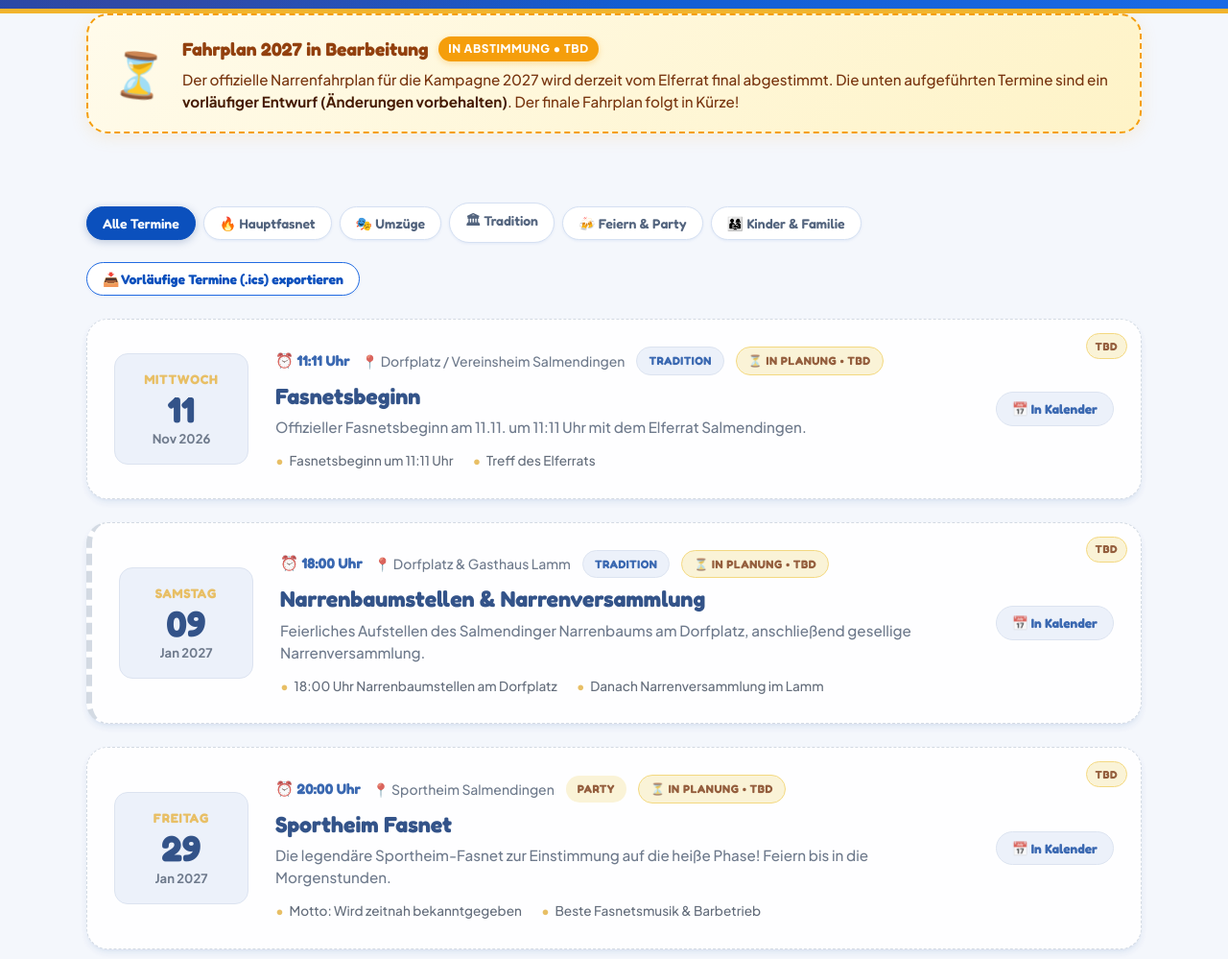
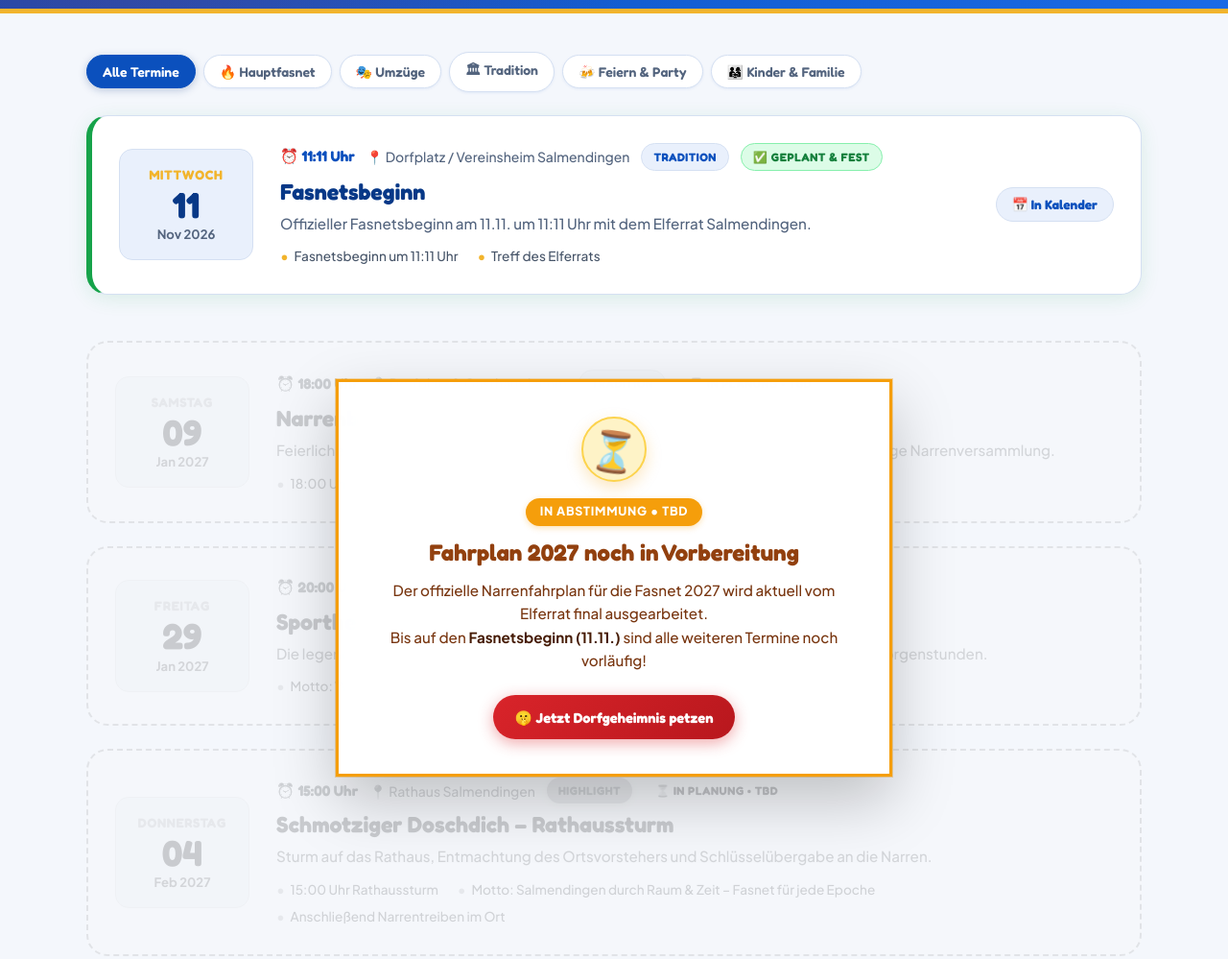
Before and after one commit to s0tt/fasnet, a plain HTML site: page index.html in a window 1280 px wide. Shown: the part 840-1839 px from the top of the page at 96% size. Drawn offline with Linux system fonts and the light colour scheme.

Commit message:
Overlay prominent TBD banner over greyed-out 2027 timetable, keep 11.11 and countdown active

```diff
--- a/css/fahrplan.css
+++ b/css/fahrplan.css
@@ -325,130 +325,184 @@
 }
 
 /* ==========================================================================
-   Timetable TBD / Work-in-Progress Notice & Greyed-out Styles
+   Timetable TBD Overlay & Greyed-out Treatment
    ========================================================================== */
-.timetable-tbd-banner {
-  background: linear-gradient(135deg, #fffbeb 0%, #fef3c7 100%);
-  border: 2px dashed #f59e0b;
-  border-radius: var(--radius-lg);
-  padding: 1.25rem 1.75rem;
+
+/* Confirmed 11.11. Event Wrapper */
+.confirmed-events-wrap {
+  margin-bottom: 1.5rem;
+}
+
+.confirmed-card {
+  border-left: 6px solid #16a34a !important;
+  box-shadow: 0 4px 20px rgba(22, 163, 74, 0.12) !important;
+}
+
+.badge-tag.badge-confirmed {
+  background: #dcfce7;
+  color: #15803d;
+  border: 1px solid #86efac;
+  font-weight: 800;
+}
+
+/* Wrapper for the tentative 2027 timetable */
+.tbd-timetable-wrapper {
+  position: relative;
+  border-radius: var(--radius-xl);
   margin-bottom: 2rem;
+}
+
+/* The Overlay Banner sitting right across the greyed-out fields */
+.tbd-overlay {
+  position: absolute;
+  top: 0;
+  left: 0;
+  right: 0;
+  bottom: 0;
+  z-index: 10;
+  pointer-events: none; /* Allows natural wheel/touch scrolling across fields */
   display: flex;
-  align-items: center;
-  gap: 1.25rem;
-  box-shadow: 0 4px 18px rgba(245, 158, 11, 0.12);
+  justify-content: center;
+  align-items: flex-start;
+  padding: 2.5rem 1rem;
+}
+
+.tbd-overlay-card {
+  pointer-events: auto; /* CTAs and links inside the card are clickable */
+  position: sticky;
+  top: 110px;
+  max-width: 580px;
+  width: 100%;
+  margin: 0 auto;
+  background: rgba(255, 255, 255, 0.96);
+  backdrop-filter: blur(16px);
+  -webkit-backdrop-filter: blur(16px);
+  border: 3px solid #f59e0b;
+  border-radius: var(--radius-xl);
+  padding: 2.25rem 2rem;
+  text-align: center;
+  box-shadow: 0 25px 60px rgba(0, 0, 0, 0.22), 0 0 0 1px rgba(245, 158, 11, 0.35);
   animation: fadeIn 0.4s ease;
 }
 
-.tbd-banner-icon {
-  font-size: 2.5rem;
+.tbd-overlay-icon-wrap {
+  width: 68px;
+  height: 68px;
+  margin: 0 auto 1rem;
+  background: #fef3c7;
+  border: 2px solid #fcd34d;
+  border-radius: 50%;
+  display: flex;
+  align-items: center;
+  justify-content: center;
+  box-shadow: 0 6px 16px rgba(245, 158, 11, 0.25);
+}
+
+.tbd-overlay-icon {
+  font-size: 2.2rem;
   line-height: 1;
-  flex-shrink: 0;
   animation: pulse-tbd-icon 2s infinite ease-in-out;
 }
 
 @keyframes pulse-tbd-icon {
   0%, 100% { transform: scale(1); }
-  50% { transform: scale(1.12) rotate(6deg); }
+  50% { transform: scale(1.15) rotate(8deg); }
 }
 
-.tbd-banner-content {
-  flex: 1;
-}
-
-.tbd-banner-title {
-  display: flex;
-  align-items: center;
-  flex-wrap: wrap;
-  gap: 0.65rem;
-  font-family: var(--font-heading);
-  font-size: 1.2rem;
-  font-weight: 800;
-  color: #92400e;
-  margin-bottom: 0.35rem;
-}
-
-.tbd-pill {
+.tbd-overlay-pill {
+  display: inline-block;
   font-family: var(--font-body);
-  font-size: 0.75rem;
+  font-size: 0.78rem;
   font-weight: 800;
   text-transform: uppercase;
-  letter-spacing: 0.05em;
+  letter-spacing: 0.06em;
   background: #f59e0b;
   color: #ffffff;
-  padding: 0.2rem 0.65rem;
+  padding: 0.28rem 0.9rem;
   border-radius: var(--radius-full);
+  margin-bottom: 0.85rem;
   box-shadow: 0 2px 6px rgba(245, 158, 11, 0.3);
 }
 
-.tbd-banner-text {
-  font-size: 0.95rem;
-  line-height: 1.5;
-  color: #78350f;
-  margin: 0;
+.tbd-overlay-title {
+  font-family: var(--font-heading);
+  font-size: 1.5rem;
+  font-weight: 800;
+  color: #92400e;
+  margin-bottom: 0.75rem;
+  line-height: 1.25;
 }
 
-.tbd-banner-text strong {
+.tbd-overlay-text {
+  font-size: 0.95rem;
+  line-height: 1.6;
+  color: #78350f;
+  margin-bottom: 1.5rem;
+}
+
+.tbd-overlay-text strong {
   color: #451a03;
 }
 
-/* Event Timeline / Cards */
+.tbd-overlay-actions {
+  display: flex;
+  flex-wrap: wrap;
+  gap: 0.75rem;
+  justify-content: center;
+}
+
+.tbd-cta-btn {
+  font-size: 0.92rem;
+  padding: 0.7rem 1.4rem;
+  display: inline-flex;
+  align-items: center;
+  gap: 0.4rem;
+}
+
+/* Greyed-out Event Fields Underneath */
+.tbd-events-grid {
+  display: flex;
+  flex-direction: column;
+  gap: 1.5rem;
+}
+
+.tbd-events-grid .event-card {
+  opacity: 0.22;
+  filter: grayscale(100%);
+  pointer-events: none !important;
+  user-select: none !important;
+  border: 2px dashed #94a3b8 !important;
+  background: #f8fafc !important;
+  box-shadow: none !important;
+  transform: none !important;
+  transition: none !important;
+}
+
+.tbd-events-grid .event-card .btn-cal-add {
+  display: none !important;
+}
+
+@media (max-width: 650px) {
+  .tbd-overlay-card {
+    top: 80px;
+    padding: 1.6rem 1.25rem;
+  }
+
+  .tbd-overlay-title {
+    font-size: 1.25rem;
+  }
+
+  .tbd-overlay-text {
+    font-size: 0.88rem;
+  }
+}
+
+/* Event Timeline / Cards Container */
 .events-container {
   display: flex;
   flex-direction: column;
   gap: 1.5rem;
   margin-bottom: 4rem;
-}
-
-/* Greyed-out In-Progress Treatment */
-.events-container.is-tbd .event-card {
-  opacity: 0.85;
-  filter: grayscale(22%);
-  border-style: dashed;
-  border-color: #cbd5e1;
-  transition: all var(--transition-normal);
-}
-
-.events-container.is-tbd .event-card:hover {
-  opacity: 1;
-  filter: grayscale(0%);
-  border-color: var(--color-primary-light);
-  transform: translateY(-3px);
-  box-shadow: var(--shadow-xl);
-}
-
-/* Corner Ribbon on Event Cards */
-.tbd-corner-ribbon {
-  position: absolute;
-  top: 14px;
-  right: 14px;
-  background: #fef3c7;
-  color: #92400e;
-  border: 1px solid #fcd34d;
-  font-family: var(--font-heading);
-  font-size: 0.72rem;
-  font-weight: 800;
-  letter-spacing: 0.05em;
-  padding: 0.2rem 0.55rem;
-  border-radius: var(--radius-full);
-  display: inline-flex;
-  align-items: center;
-  gap: 0.25rem;
-}
-
-.badge-tag.badge-tbd {
-  background: #fef3c7;
-  color: #92400e;
-  border: 1px solid #fcd34d;
-  font-weight: 700;
-}
-
-@media (max-width: 650px) {
-  .timetable-tbd-banner {
-    flex-direction: column;
-    align-items: flex-start;
-    padding: 1.25rem;
-  }
 }
 
 .event-card {
--- a/index.html
+++ b/index.html
@@ -79,8 +79,8 @@
         <!-- Hero Countdown: Across the Whole Horizontal -->
         <div class="hero-countdown-horizontal">
           <div class="countdown-bar-header">
-            <div class="countdown-tag-badge">Nächstes Highlight (vorläufig)</div>
-            <div class="countdown-event-name" id="countdown-event-name">Fasnetsbeginn (11.11.) – TBD</div>
+            <div class="countdown-tag-badge">Nächstes Highlight</div>
+            <div class="countdown-event-name" id="countdown-event-name">Fasnetsbeginn (11.11.)</div>
           </div>
           <div class="countdown-timer-horizontal">
             <div class="countdown-unit">
@@ -104,24 +104,8 @@
       </div>
     </section>
 
-    <!-- Narrenfahrplan Section (In Progress / TBD) -->
+    <!-- Narrenfahrplan Section -->
     <section class="container" id="fahrplan">
-
-      <!-- Timetable Work In Progress / TBD Notice Banner -->
-      <div class="timetable-tbd-banner">
-        <div class="tbd-banner-icon">⏳</div>
-        <div class="tbd-banner-content">
-          <div class="tbd-banner-title">
-            <span>Fahrplan 2027 in Bearbeitung</span>
-            <span class="tbd-pill">In Abstimmung • TBD</span>
-          </div>
-          <p class="tbd-banner-text">
-            Der offizielle Narrenfahrplan für die Kampagne 2027 wird derzeit vom Elferrat final abgestimmt.
-            Die unten aufgeführten Termine sind ein <strong>vorläufiger Entwurf (Änderungen vorbehalten)</strong>. Der finale Fahrplan folgt in Kürze!
-          </p>
-        </div>
-      </div>
-
       <div class="fahrplan-controls">
         <div class="filter-pills">
           <button class="filter-btn active" data-filter="all">Alle Termine</button>
@@ -132,13 +116,13 @@
           <button class="filter-btn" data-filter="kinder">👨‍👩‍👧 Kinder &amp; Familie</button>
         </div>
 
-        <button class="export-all-btn" id="export-all-ics-btn" title="Vorläufige Termine (.ics) in Kalender eintragen">
-          📥 Vorläufige Termine (.ics) exportieren
+        <button class="export-all-btn" id="export-all-ics-btn" style="display: none;" title="Alle Termine exportieren">
+          📥 Alle Termine (.ics) exportieren
         </button>
       </div>
 
-      <!-- Timeline Cards Container (Greyed out / TBD treatment) -->
-      <div class="events-container is-tbd" id="events-container">
+      <!-- Timeline Cards Container -->
+      <div class="events-container" id="events-container">
         <!-- Rendered dynamically by js/fahrplan.js -->
       </div>
 
--- a/js/fahrplan.js
+++ b/js/fahrplan.js
@@ -190,6 +190,49 @@
     }
   ];
 
+  // Render single event card HTML
+  function renderEventCardHtml(ev, isConfirmed) {
+    var cardClass = 'event-card' + (isConfirmed ? ' confirmed-card' : ' is-tbd-card') + (ev.featured ? ' featured' : '') + (ev.category === 'hauptfasnet' ? ' highlight' : '');
+    var subListHtml = ev.subPoints && ev.subPoints.length > 0
+      ? '<ul class="event-sub-points">' + ev.subPoints.map(function (p) { return '<li>' + p + '</li>'; }).join('') + '</ul>'
+      : '';
+
+    var badgeTagHtml = isConfirmed
+      ? '<span class="badge-tag ' + ev.badgeClass + '">' + ev.badge + '</span>' +
+        '<span class="badge-tag badge-confirmed">✅ Geplant &amp; Fest</span>'
+      : '<span class="badge-tag ' + ev.badgeClass + '">' + ev.badge + '</span>' +
+        '<span class="badge-tag badge-tbd">⏳ In Planung • TBD</span>';
+
+    var actionHtml = isConfirmed
+      ? '<div class="event-actions">' +
+          '<button class="btn-cal-add" onclick="window.fasnetCalendar.exportSingle(\'' + ev.id + '\')" title="Fasnetsbeginn in Kalender eintragen">' +
+            '📅 In Kalender' +
+          '</button>' +
+        '</div>'
+      : '';
+
+    return (
+      '<article class="' + cardClass + '" data-id="' + ev.id + '">' +
+        '<div class="event-date-box">' +
+          '<span class="event-weekday">' + ev.weekday + '</span>' +
+          '<span class="event-day">' + ev.day + '</span>' +
+          '<span class="event-month">' + ev.month + '</span>' +
+        '</div>' +
+        '<div class="event-details">' +
+          '<div class="event-meta-row">' +
+            '<span class="event-time">⏰ ' + ev.time + '</span>' +
+            '<span class="event-location">📍 ' + ev.location + '</span>' +
+            badgeTagHtml +
+          '</div>' +
+          '<h3 class="event-title">' + ev.title + '</h3>' +
+          '<p class="event-desc">' + ev.desc + '</p>' +
+          subListHtml +
+        '</div>' +
+        actionHtml +
+      '</article>'
+    );
+  }
+
   // Render Event Cards
   function renderEvents(filterCategory) {
     var container = document.getElementById('events-container');
@@ -205,39 +248,46 @@
       });
     }
 
-    container.innerHTML = filtered.map(function (ev) {
-      var cardClass = 'event-card is-tbd' + (ev.featured ? ' featured' : '') + (ev.category === 'hauptfasnet' ? ' highlight' : '');
-      var subListHtml = ev.subPoints && ev.subPoints.length > 0
-        ? '<ul class="event-sub-points">' + ev.subPoints.map(function (p) { return '<li>' + p + '</li>'; }).join('') + '</ul>'
-        : '';
+    var confirmedEvents = filtered.filter(function (e) { return e.id === 'kampagnenstart'; });
+    var tbdEvents = filtered.filter(function (e) { return e.id !== 'kampagnenstart'; });
 
-      return (
-        '<article class="' + cardClass + '" data-id="' + ev.id + '">' +
-          '<div class="tbd-corner-ribbon">TBD</div>' +
-          '<div class="event-date-box">' +
-            '<span class="event-weekday">' + ev.weekday + '</span>' +
-            '<span class="event-day">' + ev.day + '</span>' +
-            '<span class="event-month">' + ev.month + '</span>' +
-          '</div>' +
-          '<div class="event-details">' +
-            '<div class="event-meta-row">' +
-              '<span class="event-time">⏰ ' + ev.time + '</span>' +
-              '<span class="event-location">📍 ' + ev.location + '</span>' +
-              '<span class="badge-tag ' + ev.badgeClass + '">' + ev.badge + '</span>' +
-              '<span class="badge-tag badge-tbd">⏳ In Planung • TBD</span>' +
-            '</div>' +
-            '<h3 class="event-title">' + ev.title + '</h3>' +
-            '<p class="event-desc">' + ev.desc + '</p>' +
-            subListHtml +
-          '</div>' +
-          '<div class="event-actions">' +
-            '<button class="btn-cal-add" onclick="window.fasnetCalendar.exportSingle(\'' + ev.id + '\')" title="Vorläufigen Termin in Kalender eintragen">' +
-              '📅 In Kalender' +
-            '</button>' +
-          '</div>' +
-        '</article>'
-      );
-    }).join('');
+    var html = '';
+
+    // Confirmed planned event (11.11.) rendered at full fidelity
+    if (confirmedEvents.length > 0) {
+      html += '<div class="confirmed-events-wrap">';
+      html += confirmedEvents.map(function (ev) {
+        return renderEventCardHtml(ev, true);
+      }).join('');
+      html += '</div>';
+    }
+
+    // Tentative 2027 events rendered greyed out with prominent overlay banner
+    if (tbdEvents.length > 0) {
+      html += '<div class="tbd-timetable-wrapper">';
+      html += '  <div class="tbd-overlay" aria-hidden="false">';
+      html += '    <div class="tbd-overlay-card">';
+      html += '      <div class="tbd-overlay-icon-wrap"><span class="tbd-overlay-icon">⏳</span></div>';
+      html += '      <span class="tbd-overlay-pill">In Abstimmung • TBD</span>';
+      html += '      <h3 class="tbd-overlay-title">Fahrplan 2027 noch in Vorbereitung</h3>';
+      html += '      <p class="tbd-overlay-text">';
+      html += '        Der offizielle Narrenfahrplan für die Fasnet 2027 wird aktuell vom Elferrat final ausgearbeitet.<br>';
+      html += '        Bis auf den <strong>Fasnetsbeginn (11.11.)</strong> sind alle weiteren Termine noch vorläufig!';
+      html += '      </p>';
+      html += '      <div class="tbd-overlay-actions">';
+      html += '        <a href="./petzen.html" class="btn btn-petzen tbd-cta-btn">🤫 Jetzt Dorfgeheimnis petzen</a>';
+      html += '      </div>';
+      html += '    </div>';
+      html += '  </div>';
+      html += '  <div class="tbd-events-grid">';
+      html += tbdEvents.map(function (ev) {
+        return renderEventCardHtml(ev, false);
+      }).join('');
+      html += '  </div>';
+      html += '</div>';
+    }
+
+    container.innerHTML = html;
   }
 
   // Live Countdown logic
@@ -327,8 +377,13 @@
       lines.push('DTSTAMP:' + formatICSDate(new Date()));
       lines.push('DTSTART:' + formatICSDate(ev.startDate));
       lines.push('DTEND:' + formatICSDate(ev.endDate));
-      lines.push('SUMMARY:[VORLÄUFIG / TBD] ' + ev.title + ' – Fasnet Salmendingen');
-      lines.push('DESCRIPTION:[HINWEIS: Termin in Abstimmung (TBD) durch den Elferrat] ' + ev.desc.replace(/,/g, '\\,'));
+      if (ev.id === 'kampagnenstart') {
+        lines.push('SUMMARY:' + ev.title + ' – Fasnet Salmendingen');
+        lines.push('DESCRIPTION:' + ev.desc.replace(/,/g, '\\,'));
+      } else {
+        lines.push('SUMMARY:[VORLÄUFIG / TBD] ' + ev.title + ' – Fasnet Salmendingen');
+        lines.push('DESCRIPTION:[HINWEIS: Termin in Abstimmung (TBD) durch den Elferrat] ' + ev.desc.replace(/,/g, '\\,'));
+      }
       lines.push('LOCATION:' + ev.location.replace(/,/g, '\\,'));
       lines.push('STATUS:CONFIRMED');
       lines.push('END:VEVENT');
```
